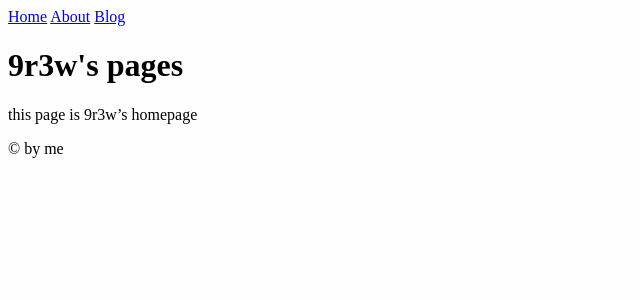
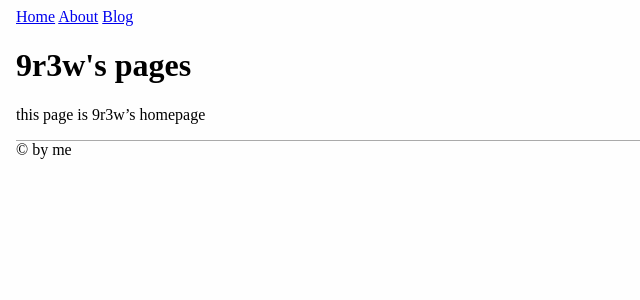
Before and after one commit to 9r3w/9r3w.github.io, a Jekyll site: the page built from index.md, in a window 1280 px wide. Shown: the top 300 px of the page, without its empty margins (0-640 px from the left). Built offline with Jekyll 4.4.1, drawn with Linux system fonts in a browser that asks for light colours.

Commit message:
Update style.css

```diff
--- a/css/style.css
+++ b/css/style.css
@@ -1,3 +1,14 @@
-body{
+body {
 	background: #FEFEFE;
+	margin-left: 1em;
+	margin-right: 1em;
 }
+
+div#footer {
+	border-top: solid 1px #0005;
+}
+
+div#page-date {
+	font-size: small;
+	color: #000000AA;
+}
```
